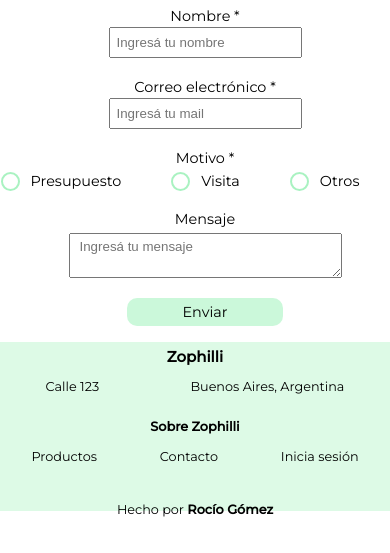
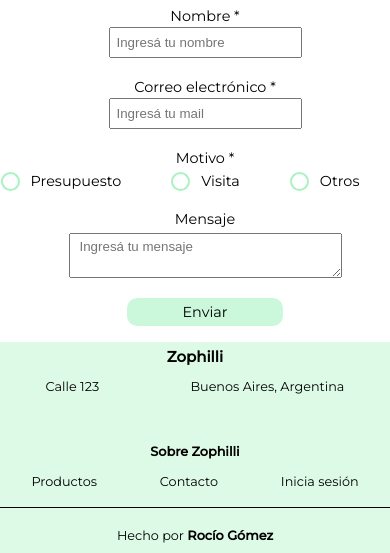
Before and after one commit to rragmz/DeciloConFlores, a plain HTML site: page index.html in a window 390 px wide. Shown: the part 3144-3697 px from the top of the page. Before the commit the page ends 3661 px from the top, so only its background shows below. Drawn offline with Linux system fonts and the light colour scheme.

Commit message:
modificacion final footer

```diff
--- a/css/styles.css
+++ b/css/styles.css
@@ -1109,12 +1109,12 @@ footer {
     }
 
     footer{
-      height: 20vh;
+      height: 25vh;
       width: 100%;
     }
     .info-footer{
       width: 100%;
-      height: 20vh;
+      height: 25vh;
       flex-direction: column;
     }
     .info-footer .section-footer{
```
